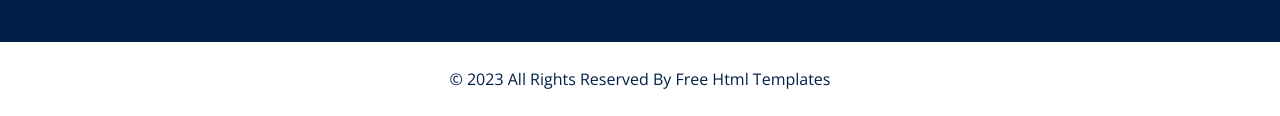
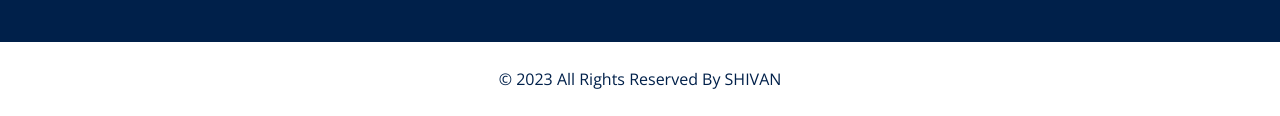
Before and after one commit to AbenaitweShivan/Interior, a plain HTML site: page about.html in a window 1280 px wide. Shown: the part 1104-1220 px from the top of the page. Drawn offline with nearby package versions, Linux system fonts and the light colour scheme; some packages are replaced by stand-ins of ours.

Commit message:
Update about.html
interior

```diff
--- a/about.html
+++ b/about.html
@@ -233,7 +233,7 @@
     <div class="container">
       <p>
         &copy; <span id="displayYear"></span> All Rights Reserved By
-        <a href="https://html.design/">Free Html Templates</a>
+        <a href="https://html.design/">SHIVAN</a>
       </p>
     </div>
   </section>
```
